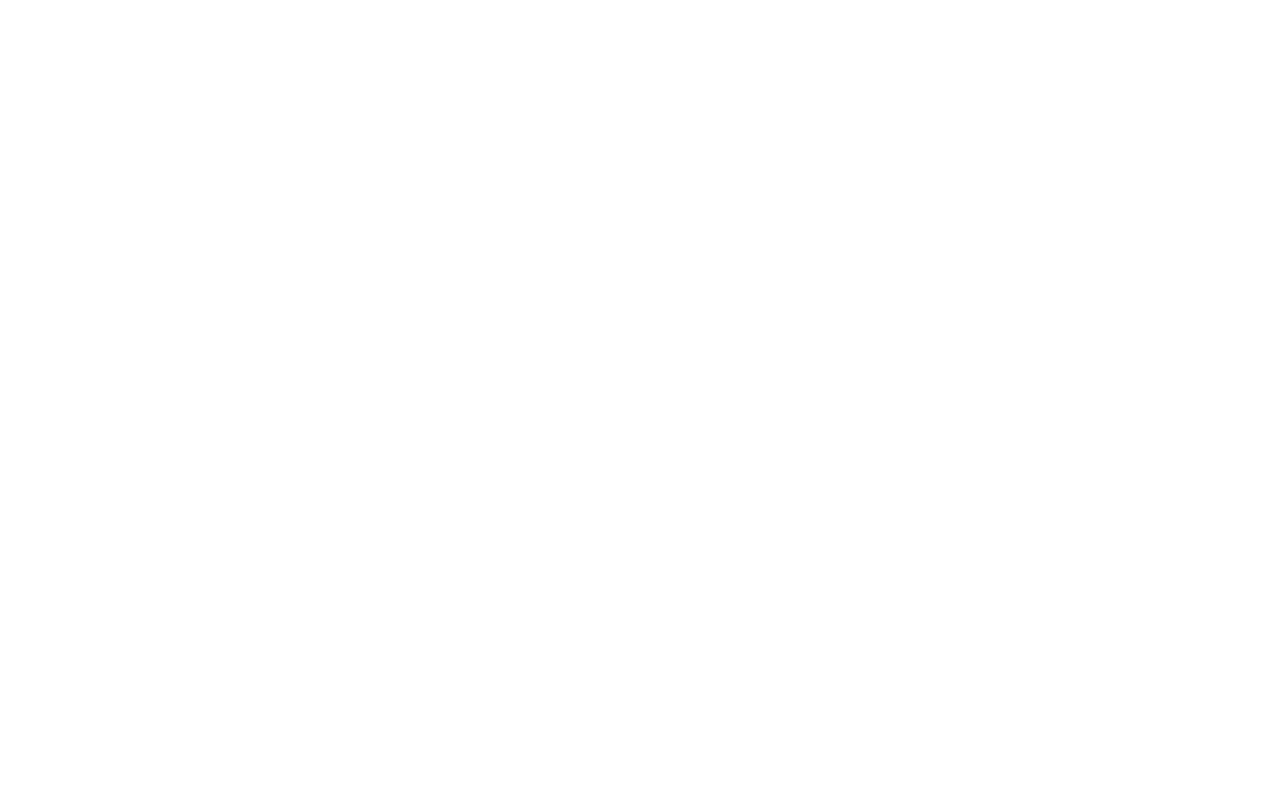
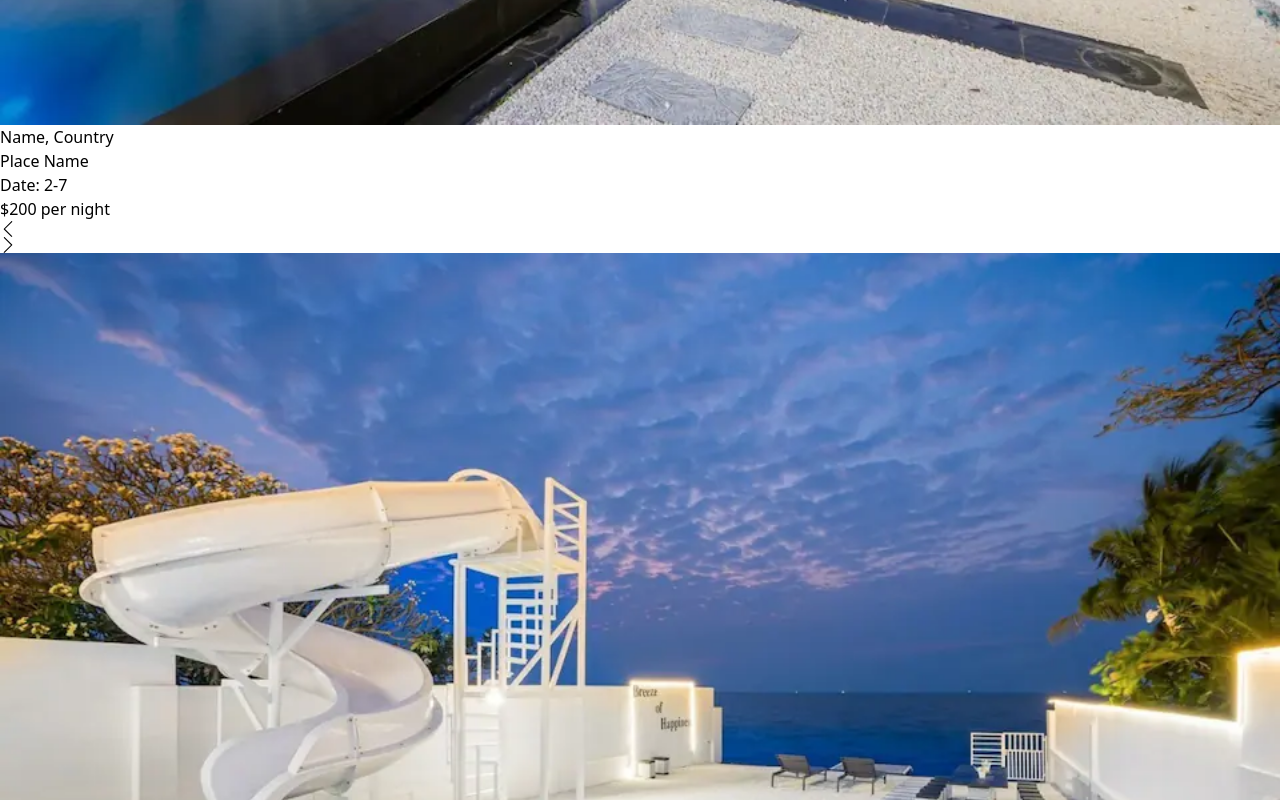
Before and after one commit to Mirza2018/airbnb-clone, a Next.js app: page / in a window 1280 px wide. Shown: the part 1520-2320 px from the top of the page. Before the commit the page ends 800 px from the top, so only its background shows below. Built offline with nearby package versions, Linux system fonts and the light colour scheme.

Commit message:
item customize

```diff
--- a/src/components/HomePage/Homepage.jsx
+++ b/src/components/HomePage/Homepage.jsx
@@ -1,11 +1,12 @@
 import React from 'react';
 import Categories from './Categories';
+import Items from './Items/Items';
 
 const Homepage = () => {
     return (
         <div>
             <Categories/>
-
+            <Items/>
         </div>
     );
 };
--- /dev/null
+++ b/src/components/HomePage/Items/Item.jsx
@@ -0,0 +1,33 @@
+import React from 'react';
+import img1 from '../../../assets/img1.webp';
+import Image from 'next/image';
+import { SlArrowLeft, SlArrowRight } from "react-icons/sl";
+
+const Item = () => {
+    return (
+        <div className='flex flex-col gap-3 items-start justify-center w-full'>
+            <div className='relative '>
+                <div className='absolute top-1/2 left-2 transform -translate-y-1/2 '>
+                    <SlArrowLeft className='ring-1 ring-gray-400 rounded-full bg-gray-100 hover:bg-white hover:scale-110 p-2 text-3xl' />
+                </div>
+                <div className='absolute top-1/2 right-2 transform -translate-y-1/2'>
+                    <SlArrowRight className='ring-1 ring-gray-400 rounded-full  bg-gray-100 hover:bg-white hover:scale-110 p-2 text-3xl' />
+                </div>
+                <Image
+                    alt='img'
+                    className='w-full rounded-xl object-cover aspect-square'
+                    src={img1}
+                    layout="responsive"
+                />
+            </div>
+            <div className=''>
+                <h3 className='text-lg font-semibold'>Name, Country</h3>
+                <p className='text-lg text-gray-500'>Place Name</p>
+                <p className='text-lg text-gray-500'>Date: 2-7</p>
+                <p><span className='text-lg font-semibold'>$200</span> per night</p>
+            </div>
+        </div>
+    );
+};
+
+export default Item;
--- /dev/null
+++ b/src/components/HomePage/Items/Items.jsx
@@ -0,0 +1,25 @@
+import React from 'react';
+import Item from './Item';
+
+const Items = () => {
+    return (
+        <div className="mx-5 md:mx-8 lg:mx-12 xl:mx-16  ">
+            <div className='grid grid-cols-2 md:grid-cols-3 lg:grid-cols-4 xl:grid-cols-5 2xl:grid-cols-6 gap-5 '>
+                <Item/>
+                <Item/>
+                <Item/>
+                <Item/>
+                <Item/>
+                <Item/>
+                <Item/>
+                <Item/>
+                <Item/>
+                <Item/>
+                <Item/>
+
+            </div>
+        </div>
+    );
+};
+
+export default Items;
```
Also changed, not shown: src/assets/img1.webp (added).
